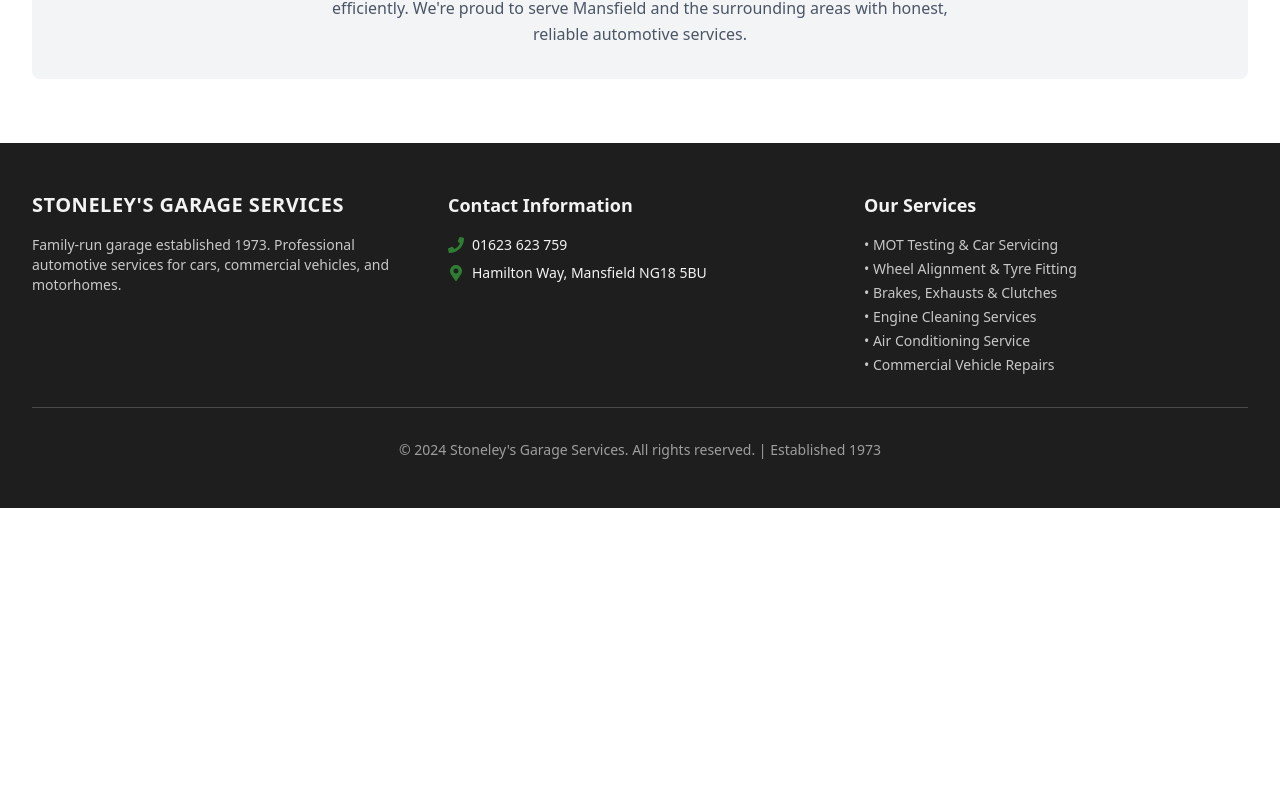
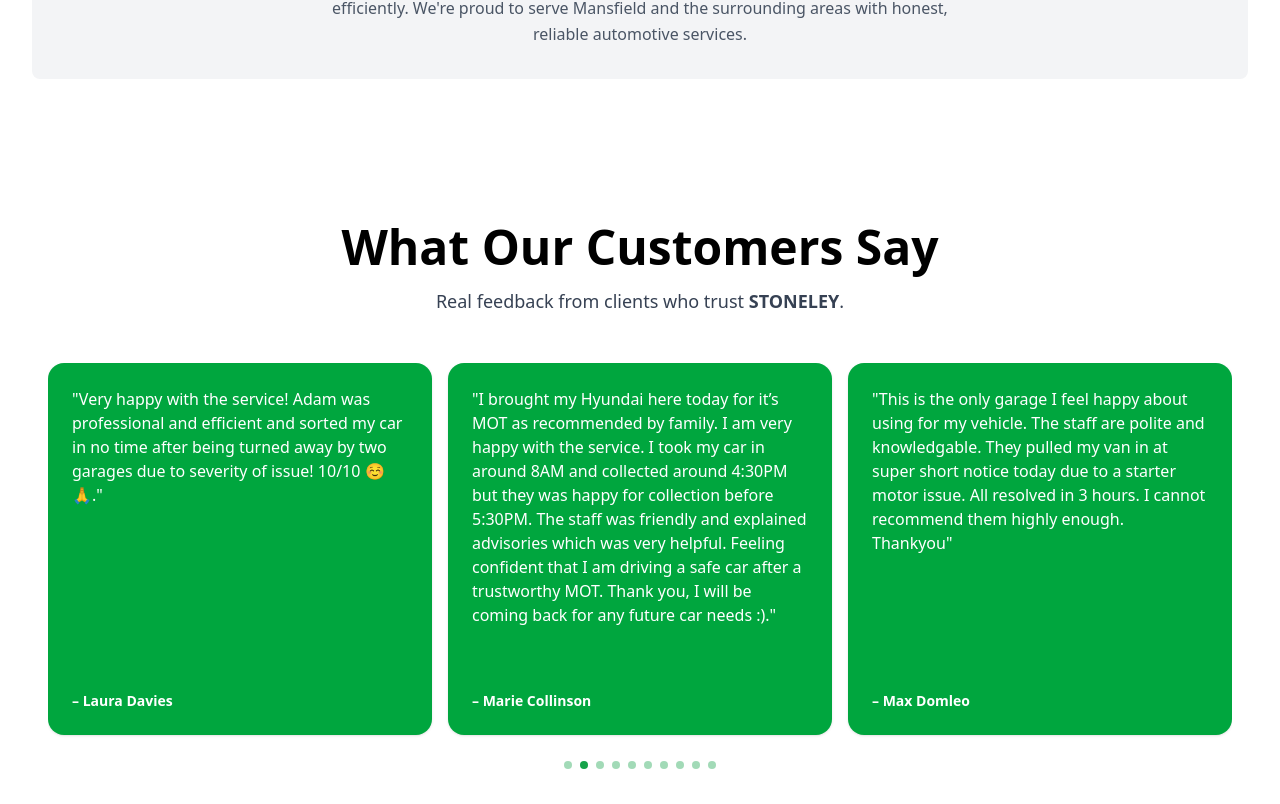
Before and after one commit to shandiru/stonelys, a React (Vite) app: page / in a window 1280 px wide. Shown: the part 2036-2840 px from the top of the page. Before the commit the page ends 2544 px from the top, so only its background shows below. Built offline with nearby package versions, Linux system fonts and the light colour scheme.

Commit message:
fix all issue

```diff
--- a/package.json
+++ b/package.json
@@ -17,6 +17,7 @@
     "react-router-dom": "^7.8.0",
     "react-slick": "^0.31.0",
     "slick-carousel": "^1.8.1",
+    "swiper": "^11.2.10",
     "tailwindcss": "^4.1.11"
   },
   "devDependencies": {
--- a/src/Page/CarServicePage.jsx
+++ b/src/Page/CarServicePage.jsx
@@ -13,7 +13,7 @@
   return (
     <div>
 
-{/*       <section >
+      <section >
        <MotHero />
       </section>
       <section >
@@ -33,7 +33,7 @@
 
         <section >
        <EmergencyCTA/>
-      </section> */}
+      </section>
 
 
 
--- a/src/Page/CleaningPage.jsx
+++ b/src/Page/CleaningPage.jsx
@@ -14,7 +14,7 @@
     <div>
 
 
-{/*           <section >
+          <section >
           <EngineCleaningHero/>
          </section>
 
@@ -37,7 +37,7 @@
            <section >
           <EmergencyCTA/>
          </section>
- */}
+
 
 
 
--- a/src/Page/Home.jsx
+++ b/src/Page/Home.jsx
@@ -4,7 +4,7 @@
 import HeroSection from "../components/HomePage/HeroSection.jsx";
 import ServicesSection from "../components/HomePage/ServicesSection.jsx";
 import WhyChooseSection from "../components/HomePage/WhyChooseSection.jsx";
-
+import Review from "../components/HomePage/Review.jsx";
 
 export default function Home() {
   return (
@@ -24,6 +24,13 @@
         <WhyChooseSection />
       </section>
 
+        <section>
+        <  Review />
+      </section>
+
+
+
+
 
     </div>
   );
--- a/src/components/Footer.jsx
+++ b/src/components/Footer.jsx
@@ -33,12 +33,12 @@
             <div className="space-y-2">
               <div className="flex items-center gap-2">
                 <FaPhone className="h-4 w-4" style={{ color: palette.primary }} />
-                <span className="text-sm">01623 623 759</span>
+                <span className="text-sm">+44 1623 623759</span>
               </div>
               <div className="flex items-center gap-2">
                 <FaMapMarkerAlt className="h-4 w-4" style={{ color: palette.primary }} />
                 <span className="text-sm">
-                  Hamilton Way, Mansfield NG18 5BU
+                  Oakham Business Park, Hamilton Way, Mansfield NG18 5BU, United Kingdom
                 </span>
               </div>
             </div>
--- /dev/null
+++ b/src/components/HomePage/Review.jsx
@@ -0,0 +1,117 @@
+// Review.jsx
+import React from "react";
+import { Swiper, SwiperSlide } from "swiper/react";
+import { Pagination, Autoplay, A11y } from "swiper/modules";
+import "swiper/css";
+import "swiper/css/pagination";
+
+export default function Review() {
+  const testimonials = [
+    {
+      quote:
+        "excellent service friendly staff job completed with a hint of professionalism reserved normally for the rich defiantly making them my main garage for work on my car.",
+      name: "nukeit gaming",
+    },
+    {
+      quote:
+        "Very happy with the service! Adam was professional and efficient and sorted my car in no time after being turned away by two garages due to severity of issue! 10/10 ☺️🙏.",
+      name: "Laura Davies",
+    },
+    {
+      quote:
+        "I brought my Hyundai here today for it’s MOT as recommended by family. I am very happy with the service. I took my car in around 8AM and collected around 4:30PM but they was happy for collection before 5:30PM. The staff was friendly and explained advisories which was very helpful. Feeling confident that I am driving a safe car after a trustworthy MOT. Thank you, I will be coming back for any future car needs :).",
+      name: "Marie Collinson",
+    },
+    {
+      quote:
+        "This is the only garage I feel happy about using for my vehicle. The staff are polite and knowledgable. They pulled my van in at super short notice today due to a starter motor issue. All resolved in 3 hours. I cannot recommend them highly enough. Thankyou",
+      name: "Max Domleo",
+    },
+    {
+      quote:
+        "I have been going to Stoneley's garage now for some 8 years and i have to say that from day 1 i have been very impressed with all the work carried on my car. Reliable, honest, trustworthy and always at hand to give advice on any question / concerns i have had regarding mechanical work. On numerous occasions i have been able to get booked in last minute in order to get me back on the road. If you are looking for mechanics who you can rely on then look no further than Stoneley's.",
+      name: "Justian Mcloughlin",
+    },
+    {
+      quote:
+        "Took my Audi here after being quoted £600 for a service by the dealership (for a car that has done less than 7000 miles). I got EXACTLY the same service that Audi said I needed for less than half the price. I would highly recommend Stoneley's.",
+      name: "Rebecca Franklin",
+    },
+    {
+      quote:
+        "Trusted service from Stoneley’s yet again. Diagnostics carried out, followed by repairs. The difference when driving the car now is so very noticeable. Thank you for your quality service and care.",
+      name: "Simon Gardner",
+    },
+    {
+      quote:
+        "Used this service for the first time for my micra with little time given to them due to my mot failing at another garage shortly beforehand. The original garage weren't able to do any welding but this garage had offered to squeeze the fixes for my caf between their schedule thus getting all the work done as soon as possible. Price was fair but the service and reliability is certainly something to be noticed here, thank you!",
+      name: "Damian Perez",
+    },
+    {
+      quote:
+        "Great service, allowed tow truck to drop van into yard until work could be carried out. Quoted before any work carried out , was updated when work would commence and estimated collection day..",
+      name: "Ali Clapham",
+    },
+    {
+      quote:
+        "Brilliant service and customer care. Found the staff at Stoneley's garage very honest and reliable, they have serviced, MOT'd, and helped out in emergency situations many times over the last few year..... highly recommended!.",
+      name: "Larry F",
+    },
+  ];
+
+  return (
+    <section id="testimonials" className="py-20 bg-white">
+      <div className="container mx-auto px-4 md:px-12">
+        {/* Heading */}
+        <div className="text-center mb-12">
+          <h2 className="text-4xl md:text-5xl font-bold mb-4 text-black">
+            What Our Customers Say
+          </h2>
+          <p className="text-lg text-gray-700">
+            Real feedback from clients who trust <strong>STONELEY</strong>.
+          </p>
+        </div>
+
+        {/* Slider */}
+        <Swiper
+          modules={[Pagination, Autoplay, A11y]}
+          loop
+          pagination={{ clickable: true }}
+          autoplay={{
+            delay: 3000,
+            disableOnInteraction: false,
+            pauseOnMouseEnter: true,
+          }}
+          spaceBetween={16}
+          breakpoints={{
+            0: { slidesPerView: 1 },
+            768: { slidesPerView: 2 },
+            1024: { slidesPerView: 3 },
+          }}
+          className="!pb-12"
+        >
+          {testimonials.map((t, i) => (
+            <SwiperSlide key={i} className="!h-auto">
+              <div className="flex flex-col h-full min-h-[250px] bg-green-600 text-white p-6 rounded-2xl shadow hover:shadow-lg transition-shadow">
+                <p className="mb-4 flex-grow">"{t.quote}"</p>
+                <div className="text-sm font-semibold mt-auto">– {t.name}</div>
+              </div>
+            </SwiperSlide>
+          ))}
+        </Swiper>
+      </div>
+
+      {/* Custom pagination color */}
+      <style jsx global>{`
+        .swiper-pagination-bullet {
+          background: #16a34a; /* Tailwind green-600 */
+          opacity: 0.4;
+        }
+        .swiper-pagination-bullet-active {
+          background: #16a34a; /* Active green */
+          opacity: 1;
+        }
+      `}</style>
+    </section>
+  );
+}
```
Also changed, not shown: 1 other file (tests, documents, lock files or other folders).
